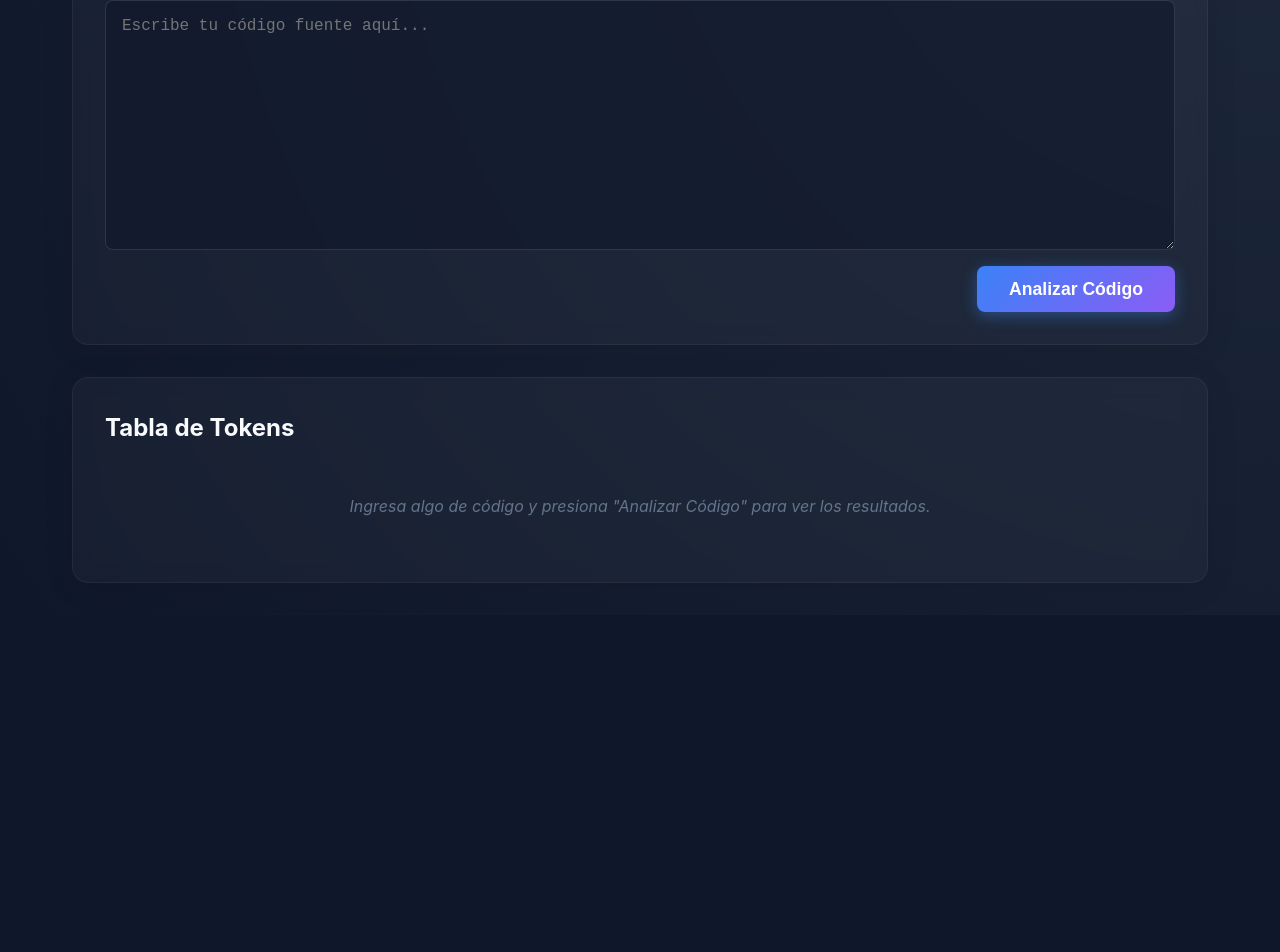
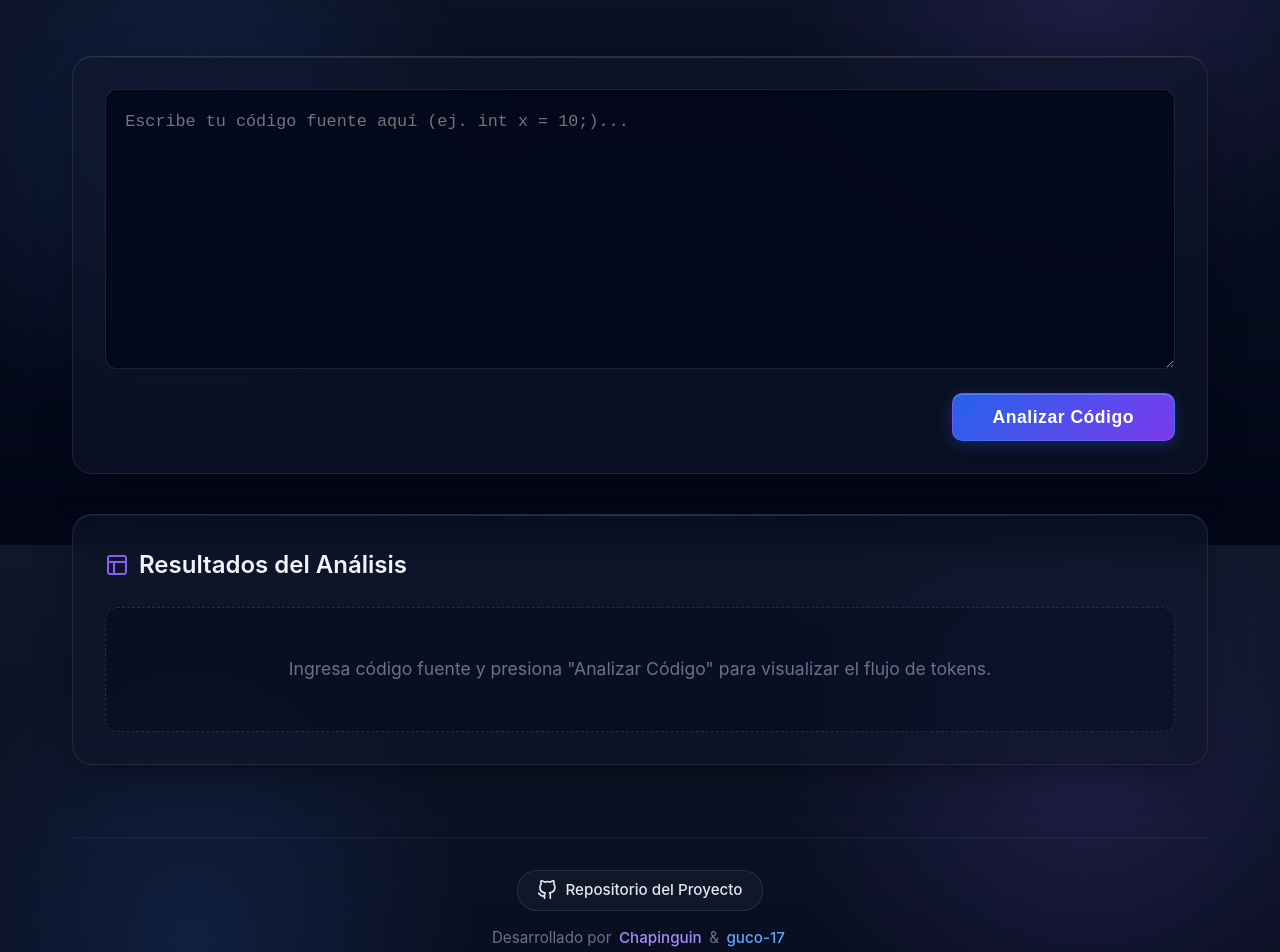
Before and after one commit to Chapinguin/Analizador-Lexico, a React (Vite) app: page / in a window 1280 px wide. Shown: the part 255-1207 px from the top of the page. Before the commit the page ends 870 px from the top, so only its background shows below. Built offline with nearby package versions, Linux system fonts and the light colour scheme.

Commit message:
UI: Mejorar diseño premium y agregar footer con créditos

```diff
--- a/src/components/App.css
+++ b/src/components/App.css
@@ -1,95 +1,136 @@
 .app-container {
   display: flex;
   flex-direction: column;
-  gap: 2rem;
+  gap: 2.5rem;
   width: 100%;
-  animation: fadeIn 0.5s ease-out;
+  animation: fadeIn 0.6s cubic-bezier(0.16, 1, 0.3, 1);
 }
 
+/* Header más elaborado */
 .header {
   text-align: center;
+  position: relative;
+  padding: 2rem 0;
 }
 
 .header h1 {
-  font-size: 3.2em;
-  line-height: 1.1;
-  background: -webkit-linear-gradient(45deg, #3b82f6, #8b5cf6);
+  font-size: 3.8em;
+  font-weight: 800;
+  letter-spacing: -1px;
+  margin-bottom: 0.8rem;
+  background: linear-gradient(135deg, #60a5fa 0%, #a78bfa 50%, #f472b6 100%);
   -webkit-background-clip: text;
   -webkit-text-fill-color: transparent;
-  margin-bottom: 0.5rem;
+  filter: drop-shadow(0px 4px 12px rgba(139, 92, 246, 0.3));
 }
 
 .header p {
   color: #94a3b8;
-  font-size: 1.2rem;
+  font-size: 1.25rem;
+  max-width: 600px;
+  margin: 0 auto;
+  font-weight: 300;
 }
 
+/* Paneles premium */
 .glass-panel {
-  background: rgba(255, 255, 255, 0.03);
-  backdrop-filter: blur(10px);
-  border: 1px solid rgba(255, 255, 255, 0.05);
-  border-radius: 16px;
+  background: rgba(15, 23, 42, 0.6);
+  backdrop-filter: blur(16px);
+  -webkit-backdrop-filter: blur(16px);
+  border: 1px solid rgba(255, 255, 255, 0.08);
+  border-top: 1px solid rgba(255, 255, 255, 0.12);
+  border-radius: 20px;
   padding: 2rem;
-  box-shadow: 0 4px 30px rgba(0, 0, 0, 0.1);
+  box-shadow: 0 10px 40px -10px rgba(0,0,0,0.5), inset 0 1px 0 rgba(255,255,255,0.05);
+  position: relative;
+  overflow: hidden;
+}
+
+/* Brillo sutil en las tarjetas */
+.glass-panel::before {
+  content: '';
+  position: absolute;
+  top: 0; left: 0; right: 0;
+  height: 1px;
+  background: linear-gradient(90deg, transparent, rgba(255,255,255,0.1), transparent);
 }
 
 .editor-section {
   display: flex;
   flex-direction: column;
-  gap: 1rem;
+  gap: 1.5rem;
 }
 
 .code-input {
   width: 100%;
-  height: 250px;
-  background: rgba(15, 23, 42, 0.6);
-  border: 1px solid rgba(148, 163, 184, 0.2);
-  border-radius: 8px;
-  padding: 1rem;
-  color: #e2e8f0;
-  font-family: 'Fira Code', monospace;
-  font-size: 1rem;
+  height: 280px;
+  background: rgba(2, 6, 23, 0.7);
+  border: 1px solid rgba(51, 65, 85, 0.5);
+  border-radius: 12px;
+  padding: 1.2rem;
+  color: #f8fafc;
+  font-family: 'Fira Code', 'Courier New', Courier, monospace;
+  font-size: 1.05rem;
+  line-height: 1.6;
   resize: vertical;
-  transition: border-color 0.3s;
+  transition: all 0.3s ease;
+  box-shadow: inset 0 2px 4px rgba(0,0,0,0.2);
 }
 
 .code-input:focus {
   outline: none;
-  border-color: #3b82f6;
+  border-color: #60a5fa;
+  box-shadow: inset 0 2px 4px rgba(0,0,0,0.2), 0 0 0 3px rgba(59, 130, 246, 0.2);
 }
 
+/* Botón rediseñado */
 .analyze-btn {
   align-self: flex-end;
-  padding: 0.8rem 2rem;
-  background: linear-gradient(135deg, #3b82f6 0%, #8b5cf6 100%);
+  padding: 0.8rem 2.5rem;
+  background: linear-gradient(135deg, #2563eb 0%, #7c3aed 100%);
   color: white;
-  border: none;
-  border-radius: 8px;
+  border: 1px solid rgba(255,255,255,0.1);
+  border-radius: 10px;
   font-size: 1.1rem;
   font-weight: 600;
+  letter-spacing: 0.5px;
   cursor: pointer;
-  transition: transform 0.2s, box-shadow 0.2s;
-  box-shadow: 0 4px 15px rgba(59, 130, 246, 0.4);
+  transition: all 0.3s cubic-bezier(0.4, 0, 0.2, 1);
+  box-shadow: 0 4px 15px rgba(37, 99, 235, 0.3), inset 0 1px 0 rgba(255,255,255,0.2);
 }
 
 .analyze-btn:hover {
   transform: translateY(-2px);
-  box-shadow: 0 6px 20px rgba(59, 130, 246, 0.6);
+  box-shadow: 0 8px 25px rgba(124, 58, 237, 0.4), inset 0 1px 0 rgba(255,255,255,0.2);
+  background: linear-gradient(135deg, #3b82f6 0%, #8b5cf6 100%);
 }
 
 .analyze-btn:active {
-  transform: translateY(0);
+  transform: translateY(1px);
 }
 
 .results-section {
   display: flex;
   flex-direction: column;
-  gap: 1rem;
+  gap: 1.5rem;
 }
 
 .results-section h2 {
   margin: 0;
-  color: #f8fafc;
+  color: #f1f5f9;
+  font-size: 1.5rem;
+  font-weight: 600;
+  display: flex;
+  align-items: center;
+  gap: 10px;
+}
+
+/* Tabla premium */
+.table-wrapper {
+  overflow-x: auto;
+  border-radius: 12px;
+  border: 1px solid rgba(255, 255, 255, 0.05);
+  background: rgba(2, 6, 23, 0.4);
 }
 
 .tokens-table {
@@ -99,40 +140,109 @@
 }
 
 .tokens-table th {
-  background: rgba(255, 255, 255, 0.05);
-  padding: 1rem;
+  background: rgba(15, 23, 42, 0.8);
+  padding: 1.2rem 1rem;
   font-weight: 600;
   color: #cbd5e1;
-  border-bottom: 1px solid rgba(255, 255, 255, 0.1);
+  font-size: 0.95rem;
+  letter-spacing: 0.5px;
+  text-transform: uppercase;
+  border-bottom: 2px solid rgba(255, 255, 255, 0.1);
+  position: sticky;
+  top: 0;
+  backdrop-filter: blur(10px);
 }
 
 .tokens-table td {
   padding: 1rem;
-  border-bottom: 1px solid rgba(255, 255, 255, 0.05);
+  border-bottom: 1px solid rgba(255, 255, 255, 0.03);
   color: #94a3b8;
+  vertical-align: middle;
 }
 
-.tokens-table tr:hover {
-  background: rgba(255, 255, 255, 0.02);
+.tokens-table tbody tr {
+  transition: background-color 0.2s;
+}
+
+.tokens-table tbody tr:nth-child(even) {
+  background-color: rgba(255, 255, 255, 0.01);
+}
+
+.tokens-table tbody tr:hover {
+  background: rgba(59, 130, 246, 0.05);
 }
 
 .token-badge {
-  background: rgba(59, 130, 246, 0.2);
-  color: #60a5fa;
-  padding: 0.2rem 0.6rem;
-  border-radius: 4px;
+  display: inline-block;
+  background: rgba(139, 92, 246, 0.15);
+  color: #c4b5fd;
+  border: 1px solid rgba(139, 92, 246, 0.3);
+  padding: 0.3rem 0.8rem;
+  border-radius: 6px;
   font-size: 0.85rem;
   font-weight: 600;
+  letter-spacing: 0.5px;
 }
 
 .empty-state {
   text-align: center;
   color: #64748b;
-  padding: 2rem;
-  font-style: italic;
+  padding: 3rem 2rem;
+  font-size: 1.1rem;
+  background: rgba(2, 6, 23, 0.3);
+  border-radius: 12px;
+  border: 1px dashed rgba(100, 116, 139, 0.3);
+}
+
+/* Footer Profesional */
+.footer {
+  margin-top: 2rem;
+  padding-top: 2rem;
+  border-top: 1px solid rgba(255, 255, 255, 0.05);
+  text-align: center;
+  color: #64748b;
+  font-size: 0.95rem;
+  display: flex;
+  flex-direction: column;
+  gap: 1rem;
+  align-items: center;
+}
+
+.footer-links {
+  display: flex;
+  gap: 2rem;
+  justify-content: center;
+}
+
+.footer a {
+  color: #94a3b8;
+  text-decoration: none;
+  transition: color 0.2s;
+  display: flex;
+  align-items: center;
+  gap: 0.5rem;
+  font-weight: 500;
+}
+
+.footer a:hover {
+  color: #60a5fa;
+}
+
+.repo-link {
+  display: inline-block;
+  padding: 0.5rem 1.2rem;
+  background: rgba(255,255,255,0.03);
+  border: 1px solid rgba(255,255,255,0.1);
+  border-radius: 20px;
+  color: #e2e8f0 !important;
+}
+
+.repo-link:hover {
+  background: rgba(255,255,255,0.08);
+  border-color: rgba(255,255,255,0.2);
 }
 
 @keyframes fadeIn {
-  from { opacity: 0; transform: translateY(20px); }
+  from { opacity: 0; transform: translateY(15px); }
   to { opacity: 1; transform: translateY(0); }
 }
--- a/src/components/App.jsx
+++ b/src/components/App.jsx
@@ -20,13 +20,13 @@ function App() {
     <div className="app-container">
       <header className="header">
         <h1>Analizador Léxico</h1>
-        <p>Escribe tu código y descubre los componentes léxicos</p>
+        <p>Motor de análisis basado en Autómatas Finitos Deterministas</p>
       </header>
 
       <main className="glass-panel editor-section">
         <textarea
           className="code-input"
-          placeholder="Escribe tu código fuente aquí..."
+          placeholder="Escribe tu código fuente aquí (ej. int x = 10;)..."
           value={code}
           onChange={(e) => setCode(e.target.value)}
         />
@@ -36,10 +36,17 @@ function App() {
       </main>
 
       <section className="glass-panel results-section">
-        <h2>Tabla de Tokens</h2>
+        <h2>
+          <svg width="24" height="24" viewBox="0 0 24 24" fill="none" stroke="currentColor" strokeWidth="2" strokeLinecap="round" strokeLinejoin="round" style={{color: '#8b5cf6'}}>
+            <rect x="3" y="3" width="18" height="18" rx="2" ry="2"></rect>
+            <line x1="3" y1="9" x2="21" y2="9"></line>
+            <line x1="9" y1="21" x2="9" y2="9"></line>
+          </svg>
+          Resultados del Análisis
+        </h2>
 
         {tokens.length > 0 ? (
-          <div style={{ overflowX: 'auto' }}>
+          <div className="table-wrapper">
             <table className="tokens-table">
               <thead>
                 <tr>
@@ -52,10 +59,10 @@ function App() {
               <tbody>
                 {tokens.map((token, index) => (
                   <tr key={index}>
-                    <td>{token.line}</td>
-                    <td><span style={{ fontFamily: 'monospace', color: '#e2e8f0' }}>{token.lexeme}</span></td>
+                    <td style={{ color: '#64748b', fontWeight: '500' }}>{token.line}</td>
+                    <td><span style={{ fontFamily: 'monospace', color: '#f8fafc', fontSize: '1.05rem' }}>{token.lexeme}</span></td>
                     <td><span className="token-badge">{token.type}</span></td>
-                    <td><span style={{ fontSize: '0.9rem' }}>{token.description}</span></td>
+                    <td><span style={{ fontSize: '0.95rem', color: '#cbd5e1' }}>{token.description}</span></td>
                   </tr>
                 ))}
               </tbody>
@@ -63,10 +70,25 @@ function App() {
           </div>
         ) : (
           <div className="empty-state">
-            Ingresa algo de código y presiona "Analizar Código" para ver los resultados.
+            Ingresa código fuente y presiona "Analizar Código" para visualizar el flujo de tokens.
           </div>
         )}
       </section>
+
+      <footer className="footer">
+        <a href="https://github.com/Chapinguin/Analizador-Lexico" target="_blank" rel="noopener noreferrer" className="repo-link">
+          <svg width="20" height="20" viewBox="0 0 24 24" fill="none" stroke="currentColor" strokeWidth="2" strokeLinecap="round" strokeLinejoin="round">
+            <path d="M9 19c-5 1.5-5-2.5-7-3m14 6v-3.87a3.37 3.37 0 0 0-.94-2.61c3.14-.35 6.44-1.54 6.44-7A5.44 5.44 0 0 0 20 4.77 5.07 5.07 0 0 0 19.91 1S18.73.65 16 2.48a13.38 13.38 0 0 0-7 0C6.27.65 5.09 1 5.09 1A5.07 5.07 0 0 0 5 4.77a5.44 5.44 0 0 0-1.5 3.78c0 5.42 3.3 6.61 6.44 7A3.37 3.37 0 0 0 9 18.13V22"></path>
+          </svg>
+          Repositorio del Proyecto
+        </a>
+        <div>
+          Desarrollado por{' '}
+          <a href="https://github.com/Chapinguin" target="_blank" rel="noopener noreferrer" style={{display: 'inline-flex', color: '#a78bfa', margin: '0 0.2rem'}}>Chapinguin</a>
+          {' '}&amp;{' '}
+          <a href="https://github.com/guco-17" target="_blank" rel="noopener noreferrer" style={{display: 'inline-flex', color: '#60a5fa', margin: '0 0.2rem'}}>guco-17</a>
+        </div>
+      </footer>
     </div>
   );
 }
--- a/src/index.css
+++ b/src/index.css
@@ -1,11 +1,11 @@
 :root {
-  font-family: 'Inter', system-ui, Avenir, Helvetica, Arial, sans-serif;
+  font-family: 'Inter', 'Segoe UI', system-ui, Avenir, Helvetica, Arial, sans-serif;
   line-height: 1.5;
   font-weight: 400;
 
   color-scheme: dark;
   color: rgba(255, 255, 255, 0.87);
-  background-color: #0f172a;
+  background-color: #0b1120;
 
   font-synthesizer: none;
   text-rendering: optimizeLegibility;
@@ -15,10 +15,28 @@
 
 body {
   margin: 0;
+  min-height: 100vh;
+  /* Fondo más elaborado con un grid sutil y gradientes múltiples */
+  background:
+    radial-gradient(circle at 15% 50%, rgba(59, 130, 246, 0.15), transparent 25%),
+    radial-gradient(circle at 85% 30%, rgba(139, 92, 246, 0.15), transparent 25%),
+    linear-gradient(to bottom, #0f172a, #020617);
+  background-attachment: fixed;
   display: flex;
-  place-items: center;
-  min-height: 100vh;
-  background: radial-gradient(circle at top right, #1e293b 0%, #0f172a 100%);
+  justify-content: center;
+}
+
+/* Efecto de malla para el fondo */
+body::before {
+  content: '';
+  position: fixed;
+  top: 0; left: 0; width: 100%; height: 100%;
+  background-image:
+    linear-gradient(rgba(255, 255, 255, 0.02) 1px, transparent 1px),
+    linear-gradient(90deg, rgba(255, 255, 255, 0.02) 1px, transparent 1px);
+  background-size: 30px 30px;
+  pointer-events: none;
+  z-index: -1;
 }
 
 #root {
@@ -32,17 +50,18 @@ body {
   box-sizing: border-box;
 }
 
-/* Scrollbar styling */
+/* Scrollbar styling profesional */
 ::-webkit-scrollbar {
   width: 8px;
+  height: 8px;
 }
 ::-webkit-scrollbar-track {
-  background: rgba(255,255,255,0.05);
+  background: rgba(15, 23, 42, 0.5);
 }
 ::-webkit-scrollbar-thumb {
-  background: rgba(255,255,255,0.2);
+  background: rgba(59, 130, 246, 0.4);
   border-radius: 4px;
 }
 ::-webkit-scrollbar-thumb:hover {
-  background: rgba(255,255,255,0.3);
+  background: rgba(59, 130, 246, 0.8);
 }
```
